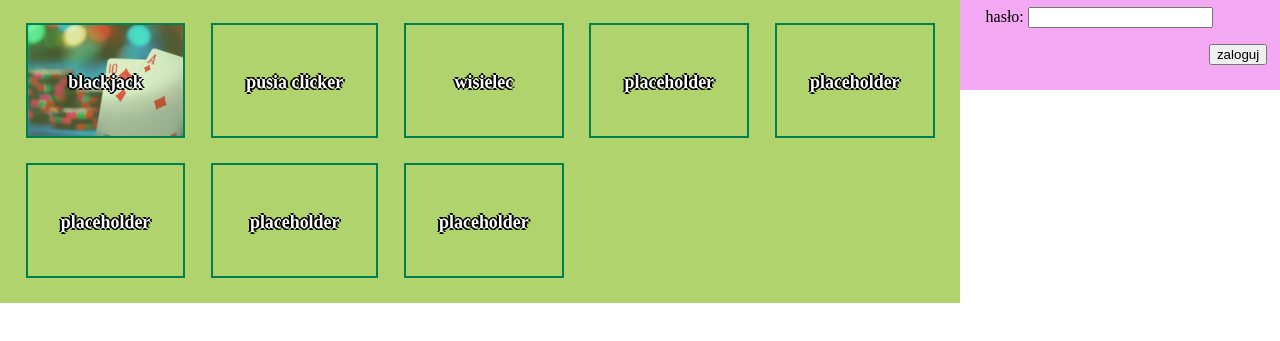
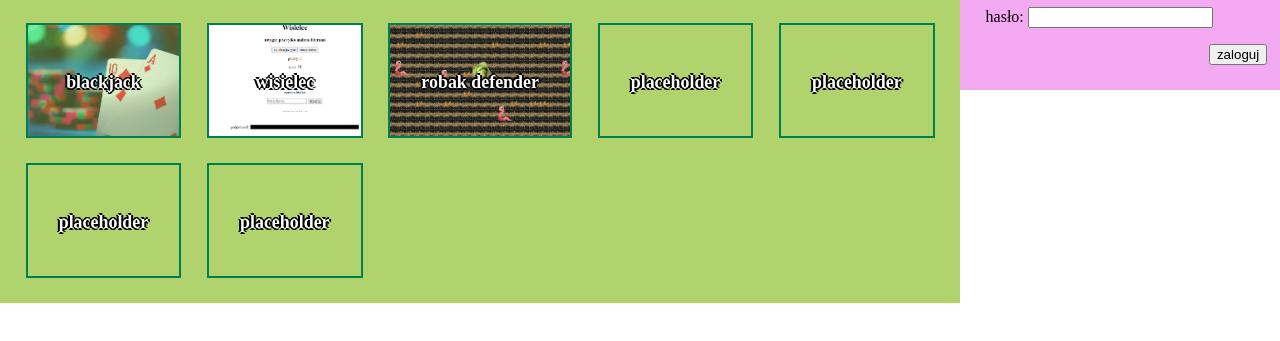
Before and after one commit to agawa98/specjalizacja, a plain HTML site: page projekt krypto/index.html in a window 1280 px wide. Shown: the part 131-472 px from the top of the page. Drawn offline with Linux system fonts and the light colour scheme.

Commit message:
gry skonczone

```diff
--- a/projekt krypto/index.html
+++ b/projekt krypto/index.html
@@ -19,38 +19,33 @@
                     blackjack
                 </div>
             </a>
-            <a href="pusiaclicker/clickernew.html">
-                <div id="pusiaclicker" class="gamepanel">
-                    pusia clicker
-                </div>
-            </a>
             <a href="wisielec/wisielec.html">
-                <div id="pusiaclicker" class="gamepanel">
+                <div id="wisielec" class="gamepanel">
                     wisielec
                 </div>
             </a>
+            <a href="robaki/index.html">
+                <div id="robaki" class="gamepanel">
+                    robak defender
+                </div>
+            </a>
             <a href="">
-                <div id="pusiaclicker" class="gamepanel">
+                <div id="" class="gamepanel">
                     placeholder
                 </div>
             </a>
             <a href="">
-                <div id="pusiaclicker" class="gamepanel">
+                <div id="" class="gamepanel">
                     placeholder
                 </div>
             </a>
             <a href="">
-                <div id="pusiaclicker" class="gamepanel">
+                <div id="" class="gamepanel">
                     placeholder
                 </div>
             </a>
             <a href="">
-                <div id="pusiaclicker" class="gamepanel">
-                    placeholder
-                </div>
-            </a>
-            <a href="">
-                <div id="pusiaclicker" class="gamepanel">
+                <div id="" class="gamepanel">
                     placeholder
                 </div>
             </a>
--- a/projekt krypto/styles/mainstyle.css
+++ b/projekt krypto/styles/mainstyle.css
@@ -17,6 +17,14 @@
     background-image: url("../img/gamepanelbg/blackjack.png");
     background-size: auto 100%;
 }
+#wisielec{
+    background-image: url("../img/gamepanelbg/wisielec.png");
+    background-size: auto 100%;
+}
+#robaki{
+    background-image: url("../img/gamepanelbg/robak.png");
+    background-size: auto 100%;
+}
 #gamepanels{
     display: grid;
     grid-template-columns: auto auto auto auto auto;
@@ -24,7 +32,6 @@
     width:94.7%;
     background-color: rgba(131, 185, 21, 0.623);
     float:left;
-    grid-auto-rows: 1fr;
     padding:2vw;
 }
 #status{
```
Also changed, not shown: projekt krypto/robaki/scripts/main.js (renamed from projekt krypto/yyy/scripts/main.js, +20 -10 lines), projekt krypto/img/gamepanelbg/robak.png (added), projekt krypto/img/gamepanelbg/wisielec.png (added), projekt krypto/robaki/crafty/crafty.js (renamed from projekt krypto/yyy/crafty/crafty.js), projekt krypto/robaki/img/sprites/Bez tytułu.png (renamed from projekt krypto/yyy/img/sprites/Bez tytułu.png), projekt krypto/robaki/img/sprites/kapusta.png (added), projekt krypto/robaki/img/sprites/ok.png (added), projekt krypto/robaki/img/sprites/roak.png (added), projekt krypto/robaki/img/sprites/sda.png (renamed from projekt krypto/yyy/img/sprites/sda.png), projekt krypto/robaki/img/sprites/sprites40.png (added), projekt krypto/robaki/index.html (renamed from projekt krypto/yyy/index.html), projekt krypto/robaki/styles/style.css (renamed from projekt krypto/yyy/styles/style.css), projekt krypto/yyy/img/sprites/kapusta.png (deleted), projekt krypto/yyy/img/sprites/sprites40.png (deleted).
